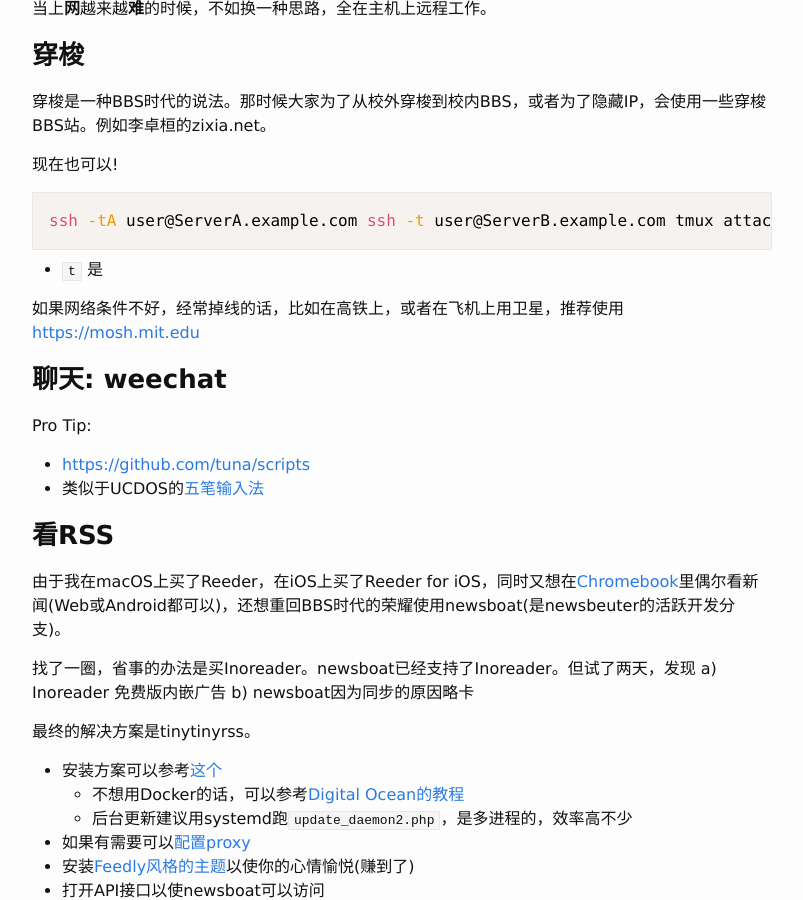
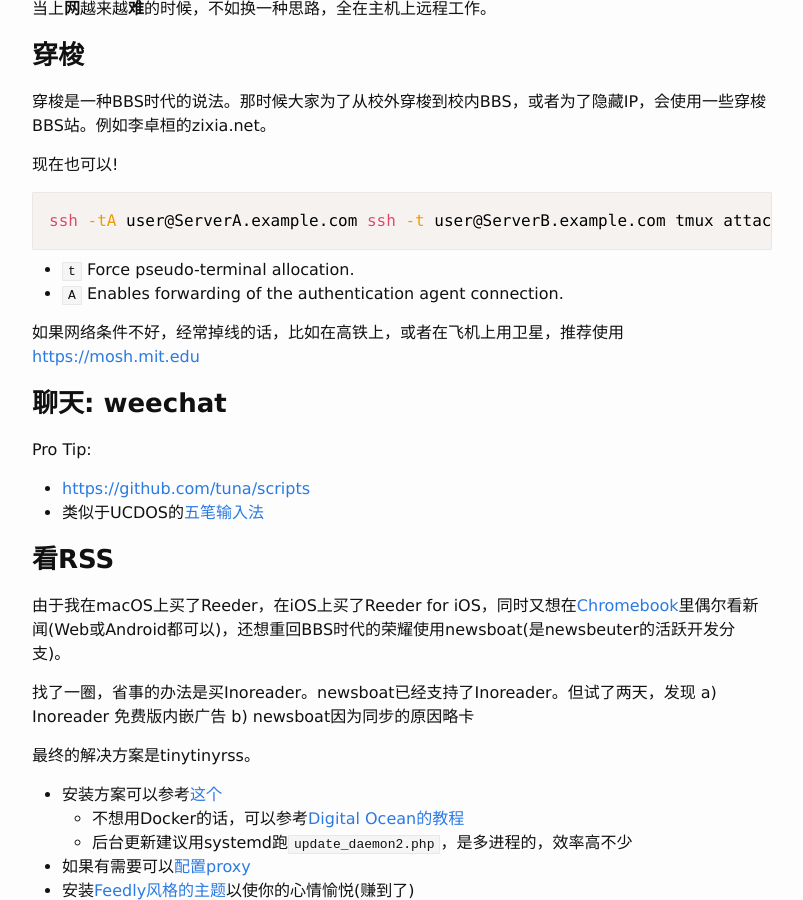
Before and after one commit to scateu/scateu.github.io, a Jekyll site: the page built from _posts/2018-01-28-terminal-in-new-times.md, in a window 1280 px wide and 900 px high, scrolled down 2942 px. Shown: the whole window, without its empty margins (238-1041 px from the left). Built offline with Jekyll 4.4.1, drawn with Linux system fonts in a browser that asks for light colours; nearby versions of some CDN libraries; comment, search, counter and statistics services are not loaded.

Commit message:
new-times

````diff
--- a/_posts/2018-01-28-terminal-in-new-times.md
+++ b/_posts/2018-01-28-terminal-in-new-times.md
@@ -150,7 +150,8 @@
 ```bash
 ssh -tA user@ServerA.example.com ssh -t user@ServerB.example.com tmux attach
 ```
- - `t` 是
+ - `t` Force pseudo-terminal allocation.
+ - `A` Enables forwarding of the authentication agent connection.
 
 如果网络条件不好，经常掉线的话，比如在高铁上，或者在飞机上用卫星，推荐使用<https://mosh.mit.edu>
 
````
